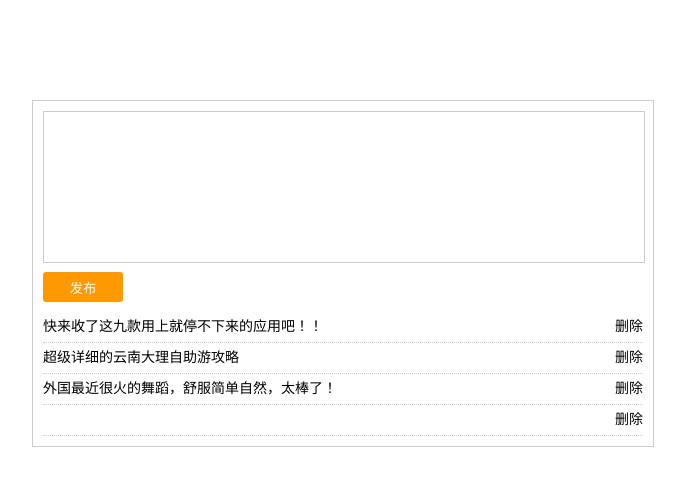
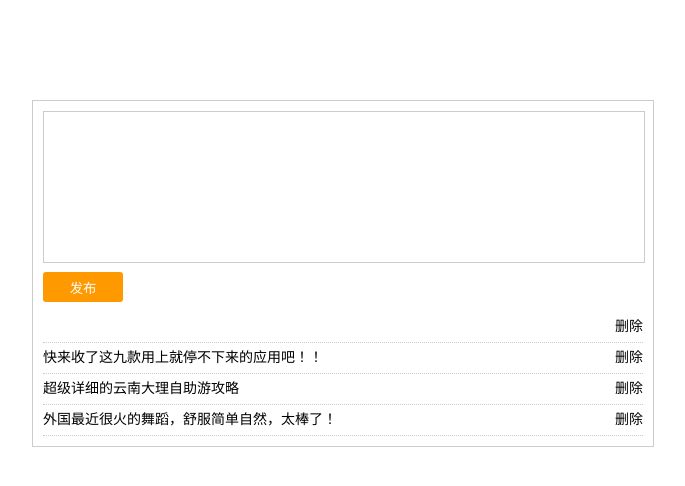
Before and after one commit to ye303911633/Demo, a plain HTML site: page 微博留言.html in a window 1280 px wide. Both pictures are taken after a click on the button "发布". Shown: the whole page, without its empty margins (297-982 px from the left). Drawn offline with Linux system fonts and the light colour scheme.

Commit message:
微博留言使用addEventListener捕获li里面的span，实现删除效果

```diff
--- a/微博留言.html
+++ b/微博留言.html
@@ -99,17 +99,25 @@
         let textarea = document.querySelector('textarea');
         let btn = document.querySelector('input');
         let ul = document.querySelector('ul');
+        let weibo = document.querySelector('.weibo');
 
 
-        btn.onclick = function(){
+        btn.addEventListener('click',function(e){
             let li = document.createElement('li');
-            let litext = ul.appendChild(li);
+            let first = document.querySelector('li:nth-child(1)')
+            let litext = ul.insertBefore(li,first);
 
             litext.innerHTML ='<p>'+textarea.value+'</p><span>删除</span>';
             textarea.value = '';
-            delSpan();
-        }
+            // delSpan();
+        })
+        ul.addEventListener('click', function (e) {
+            if( e.target.nodeName === 'SPAN'){
+                ul.removeChild(e.target.parentNode)
+            }
+        })
 
+        /*
         function delSpan(){
             let li = document.querySelectorAll('li');
             let span = document.querySelectorAll('span');
@@ -119,7 +127,7 @@
                 }
             }
         }
-        delSpan();
-
+        // delSpan();
+        */
     </script>
 </html>
```
